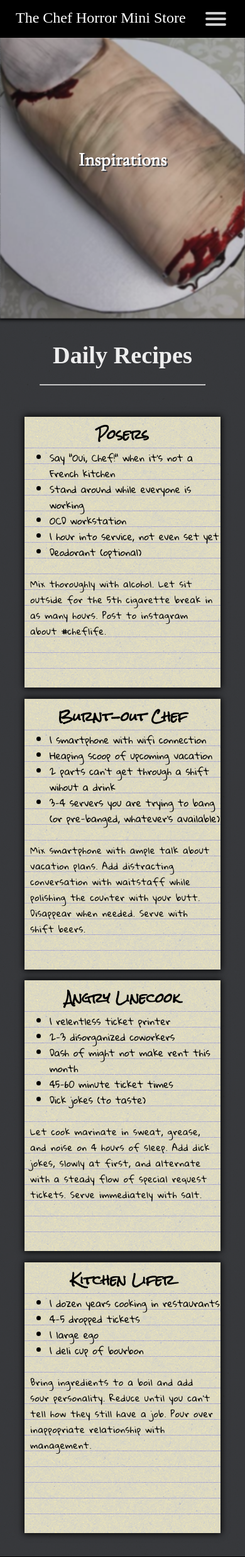
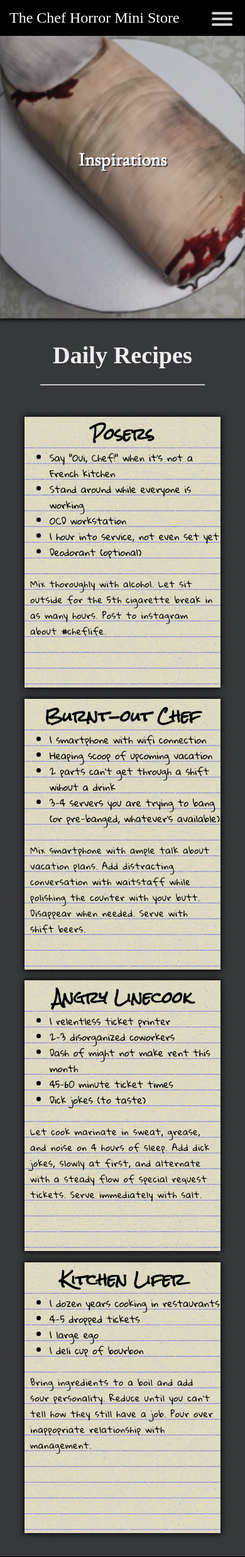
Before and after one commit to PsiKai/chefhorror, a PHP site: page /recipes.html in a window 390 px wide. Shown: the top 2473 px of the page at 63% size. Run offline with PHP 8.4, Linux system fonts and the light colour scheme; some libraries are stand-ins or nearby versions.

Commit message:
polishes layout styles

```diff
--- a/styles.css
+++ b/styles.css
@@ -1,4 +1,14 @@
+* {
+  box-sizing: border-box;
+}
+
+html {
+  height: 100%;
+}
+
 body {
+  height: 100%;
+  width: 100%;
   margin: 0;
   padding: 0;
   background: #373a40;
@@ -18,8 +28,9 @@ h1 {
   top: 0;
   left: 0;
   right: 0;
-  height: 30px;
+  height: fit-content;
   padding: 25px;
+  width: 100vw;
 }
 
 .header-grid {
@@ -150,19 +161,21 @@ a {
   background: #373a40;
   background-image: url("images/broken-noise.png");
   padding: 50px 0;
+  width: 100%;
   max-width: 1024px;
   margin: 0 auto;
   text-align: center;
   position: relative;
   box-shadow: 0 0 5px 3px;
+  overflow-x: hidden;
 }
 
 .blood {
   position: absolute;
   z-index: 1;
   top: 100px;
-  left: 200px;
-  height: 35vw;
+  left: 20%;
+  /* width: 35%; */
 }
 
 .blood2 {
@@ -171,9 +184,9 @@ a {
   -webkit-filter: brightness(0.8) saturate(1.2);
   filter: brightness(0.8) saturate(1.2);
   z-index: 1;
-  left: -100px;
+  left: 0;
   bottom: 400px;
-  height: 30vw;
+  /* width: 35%; */
 }
 
 .books {
@@ -285,13 +298,13 @@ a {
 
 .notecard-lines {
   background-image: url("./images/textured-paper.png"),
-    repeating-linear-gradient(#fff4b0 0, #fff4b0 24px, blue 25px);
+    repeating-linear-gradient(#fff4b0 0, #fff4b0 23px, blue 25px);
   height: 260px;
 }
 
 .notecard h3 {
   font-family: "Rock Salt", cursive;
-  font-size: calc(1vw + 1rem);
+  font-size: 1.5rem;
   margin: 0 0 -25px;
   padding-top: 5px;
   line-height: 45px;
@@ -451,11 +464,11 @@ a {
 
   .menu {
     position: absolute;
-    height: 200px;
+    /* height: 200px; */
     width: 180px;
     padding: 25px;
     right: -25px;
-    top: -255px;
+    top: -296px;
     background: rgba(0, 0, 0, 0.9);
     z-index: -1;
     display: block;
@@ -494,8 +507,22 @@ a {
     height: 60vh;
   }
 
+  .blood {
+    width: 100%;
+    left: 0;
+  }
+
+  .blood2 {
+    width: 90%;
+    left: 35%;
+    bottom: 600px;
+    transform: scale(1.5) rotate(270deg);
+    object-fit: contain;
+  }
+
   .site-title {
     grid-column: 2;
+    width: 100%;
   }
 
   .header-links {
@@ -526,7 +553,7 @@ a {
 
 @media (max-width: 750px) {
   .header {
-    padding: 15px 25px;
+    padding: 15px;
   }
 
   .story,
@@ -571,7 +598,7 @@ a {
   }
 
   .story {
-    margin: 5% 0;
+    margin: 5% auto;
     padding: 0 3%;
   }
 
@@ -580,7 +607,7 @@ a {
   }
 
   .header-grid {
-    grid-template-columns: auto 1fr;
+    grid-template-columns: 90% 10%;
   }
   .site-title {
     grid-column: 1;
@@ -591,6 +618,6 @@ a {
   }
 
   .notecard-lines {
-    height: 90%;
+    height: 93%;
   }
 }
```
